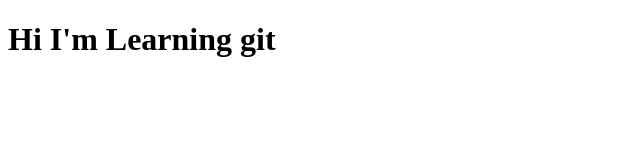
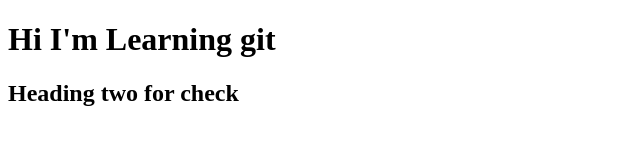
Before and after one commit to Rakeshkadam/gitstudy, a plain HTML site: page index.html in a window 1280 px wide. Shown: the whole page, without its empty margins (0-640 px from the left). Drawn offline with Linux system fonts and the light colour scheme.

Commit message:
Second Commit

```diff
--- a/index.html
+++ b/index.html
@@ -7,5 +7,6 @@
 </head>
 <body>
     <h1>Hi I'm Learning git</h1>
+    <h2>Heading two for check</h2>
 </body>
 </html>
```
